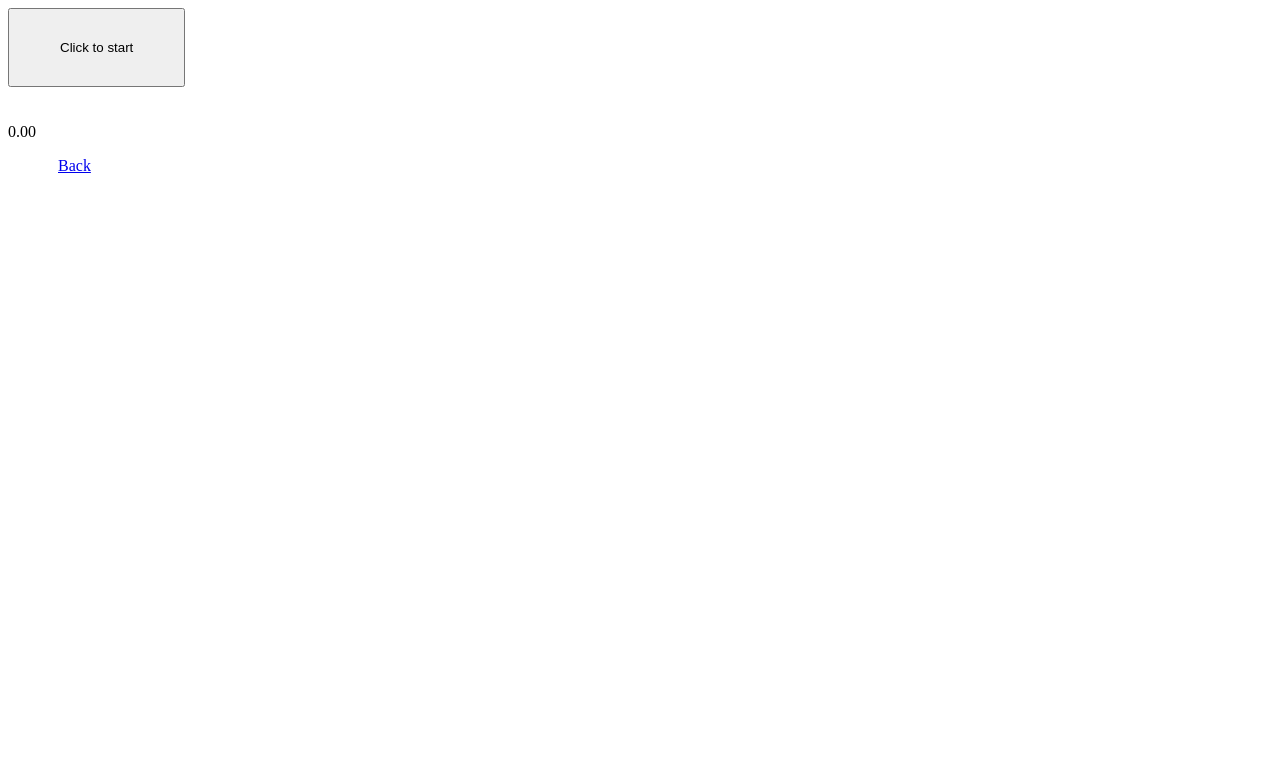
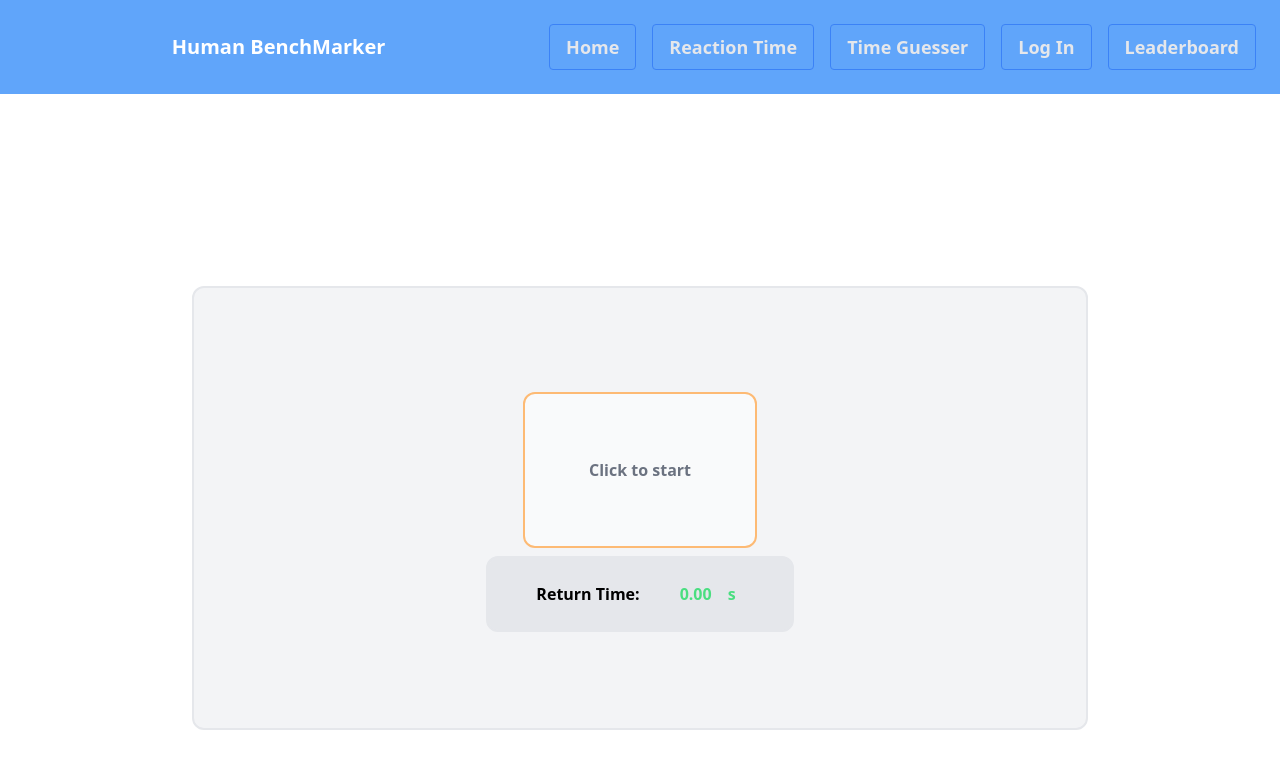
Before and after one commit to thiczd/CS490PROJECT, a website: page reactionTimeTest.html in a window 1280 px wide. Drawn offline with nearby package versions, Linux system fonts and the light colour scheme.

Commit message:
added layout for game

```diff
--- /dev/null
+++ b/header.html
@@ -0,0 +1,43 @@
+
+<head>
+
+  <script src="https://cdn.tailwindcss.com"></script>
+
+</head>
+
+
+
+
+
+
+
+
+<nav class="flex flex-wrap
+w-full p-4 text-lg text-gray-700 justify-end
+
+bg-blue-400 mx-auto">
+    <div class="max-w-screen-xl flex flex-wrap items-center m-auto">
+        <span class="font-semibold text-xl text-white">Human BenchMarker</span>
+
+
+    </div>
+
+
+
+    <a href="./reactionTimeTest.html"
+        class="m-2 hover:no-underline hover:bg-blue-500 text-gray-200 font-semibold hover:text-white py-2 px-4 border border-blue-500 hover:border-transparent rounded">
+        Reaction Time</a>
+    <a href="./timerGuesser.html"
+        class=" m-2 hover:no-underline hover:bg-blue-500 text-gray-200 font-semibold hover:text-white py-2 px-4 border border-blue-500 hover:border-transparent rounded">
+        Time Guesser</a>
+    <a href="./timerGuesser.html"
+        class=" m-2 hover:no-underline hover:bg-blue-500 text-gray-200 font-semibold hover:text-white py-2 px-4 border border-blue-500 hover:border-transparent rounded">
+        Log In</a>
+    <a href="./timerGuesser.html"
+        class=" m-2 hover:no-underline hover:bg-blue-500 text-gray-200 font-semibold hover:text-white py-2 px-4 border border-blue-500 hover:border-transparent rounded">
+        Leaderboard</a>
+
+
+
+
+</nav>
--- a/reactionTimeTest.html
+++ b/reactionTimeTest.html
@@ -6,14 +6,85 @@
         <meta charset="utf-8">
         <link rel="stylesheet" href="index.css">
         <title>Group 3 Human Benchmark Demo</title>
+        <script src="https://cdn.tailwindcss.com"></script>
     </head>
 
     <body>
-        <button class="btn btn-GameEvent" id="Main-interact">Click to start</button>
+        <nav class="flex flex-wrap
+w-full p-4 text-lg text-gray-700 justify-end
+
+bg-blue-400 mx-auto">
+    <div class="max-w-screen-xl flex flex-wrap items-center m-auto">
+        <span class="font-semibold text-xl text-white">Human BenchMarker</span>
+
+
+    </div>
+
+
+    <a href="./index.html"
+        class="m-2 hover:no-underline hover:bg-blue-500 text-gray-200 font-semibold hover:text-white py-2 px-4 border border-blue-500 hover:border-transparent rounded">
+        Home</a>
+
+    <a href="./reactionTimeTest.html"
+        class="m-2 hover:no-underline hover:bg-blue-500 text-gray-200 font-semibold hover:text-white py-2 px-4 border border-blue-500 hover:border-transparent rounded">
+        Reaction Time</a>
+    <a href="./timerGuesser.html"
+        class=" m-2 hover:no-underline hover:bg-blue-500 text-gray-200 font-semibold hover:text-white py-2 px-4 border border-blue-500 hover:border-transparent rounded">
+        Time Guesser</a>
+    <a href="./timerGuesser.html"
+        class=" m-2 hover:no-underline hover:bg-blue-500 text-gray-200 font-semibold hover:text-white py-2 px-4 border border-blue-500 hover:border-transparent rounded">
+        Log In</a>
+    <a href="./timerGuesser.html"
+        class=" m-2 hover:no-underline hover:bg-blue-500 text-gray-200 font-semibold hover:text-white py-2 px-4 border border-blue-500 hover:border-transparent rounded">
+        Leaderboard</a>
+
+
+
+
+</nav>
+
+
+
+
+
+
+
+
+
+
+
+
+
+
+        <div class ="border-2 border-gray-200 mt-48 content-center
+        rounded-xl m-48  flex flex-col items-center justify-center pt-24 pb-24 bg-gray-100">
+
+
+
+
+            <div class = "mt-2 flex justify-center">
+        <button class="btn btn-GameEvent border-2 rounded-xl border-orange-300
+        mb-2 hover:border-orange-400 hover:text-orange-400 p-16 bg-gray-50
+        font-bold text-gray-500
+        " id="Main-interact">Click to start</button>
+
+        </div>
+
         <script defer type="text/javascript" src="reactionTimeTest.js"></script>
-        <p class="ReturnTime" id="TimeText">0.00</p>
 
-        <a href="index.html" class="btn btn-Back">Back</a>
+
+        <div class = "border-2 bg-gray-200 rounded-xl pl-12 pr-12 p-4 flex justify-between">
+        <p class = "font-bold mt-2">Return Time:</p>
+        <p class="ReturnTime font-bold p-2 ml-8 text-green-400" id="TimeText">0.00</p>
+        <p class="ReturnTime font-bold p-2 text-green-400">s</p>
+
+    </div>
+
+
+
+
+
+    </div>
     </body>
 
 </html>
```
Also changed, not shown: index.html (+3 -2 lines), timerGuesser.html (+5 -0 lines), output.css (added).
